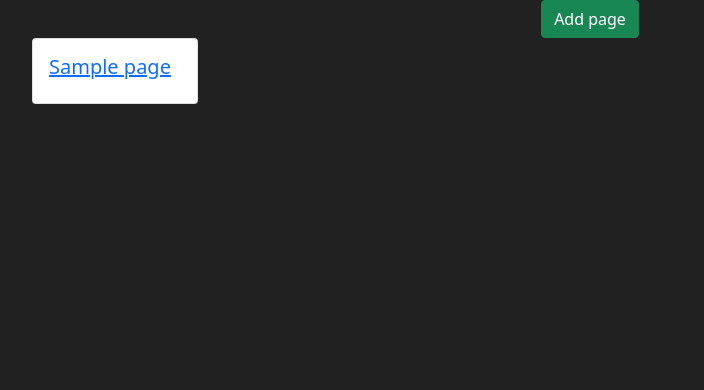
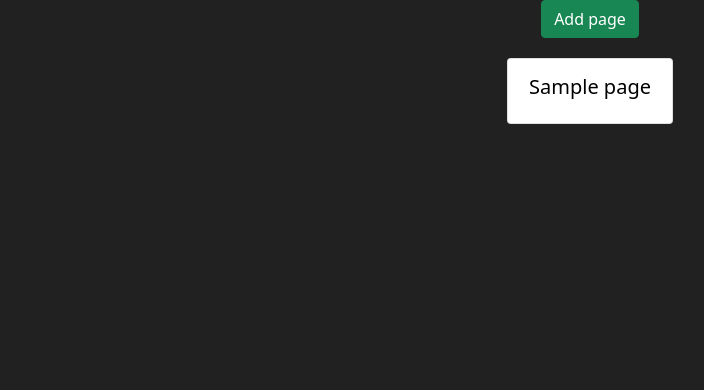
Before and after one commit to wilczu/forestlink, a Django app: page /user in a window 1280 px wide. Shown: the part 30-420 px from the top of the page, without its empty margins (50-754 px from the left). Run offline with Django 3.2, Linux system fonts and the light colour scheme; a user stored in the database is signed in; tables that the repository leaves empty hold one stand-in row (values such as "Sample post").

Commit message:
Add styling to pages section in user panel.

```diff
--- a/forest/static/forest/styles.css
+++ b/forest/static/forest/styles.css
@@ -6,7 +6,6 @@ body {
     margin-left: -11rem;
 }
 
-.card-img-top {
-    width: 150px;
-    height: 150px;
+.card-body {
+    color: #000;
 }
--- a/forest/templates/forest/user.html
+++ b/forest/templates/forest/user.html
@@ -56,14 +56,14 @@
 
         <!-- [Display all user pages] -->
 
-        <section>
+        <section style="margin-top: 20px;">
           <div class="container">
-            <div class="row">
+            <div class="row justify-content-center">
               {% for page in all_pages %}
                 <div class="col col-md-2">
                   <div class="card">
-                    <a href="{{ page.page_url }}" target="_blank">
-                      <div class="card-body">
+                    <a href="{{ page.page_url }}" class="text-decoration-none" target="_blank">
+                      <div class="card-body text-center">
                         <h5 class="card-title">{{ page.page_name }}</h5>
                       </div>
                     </a>
```
